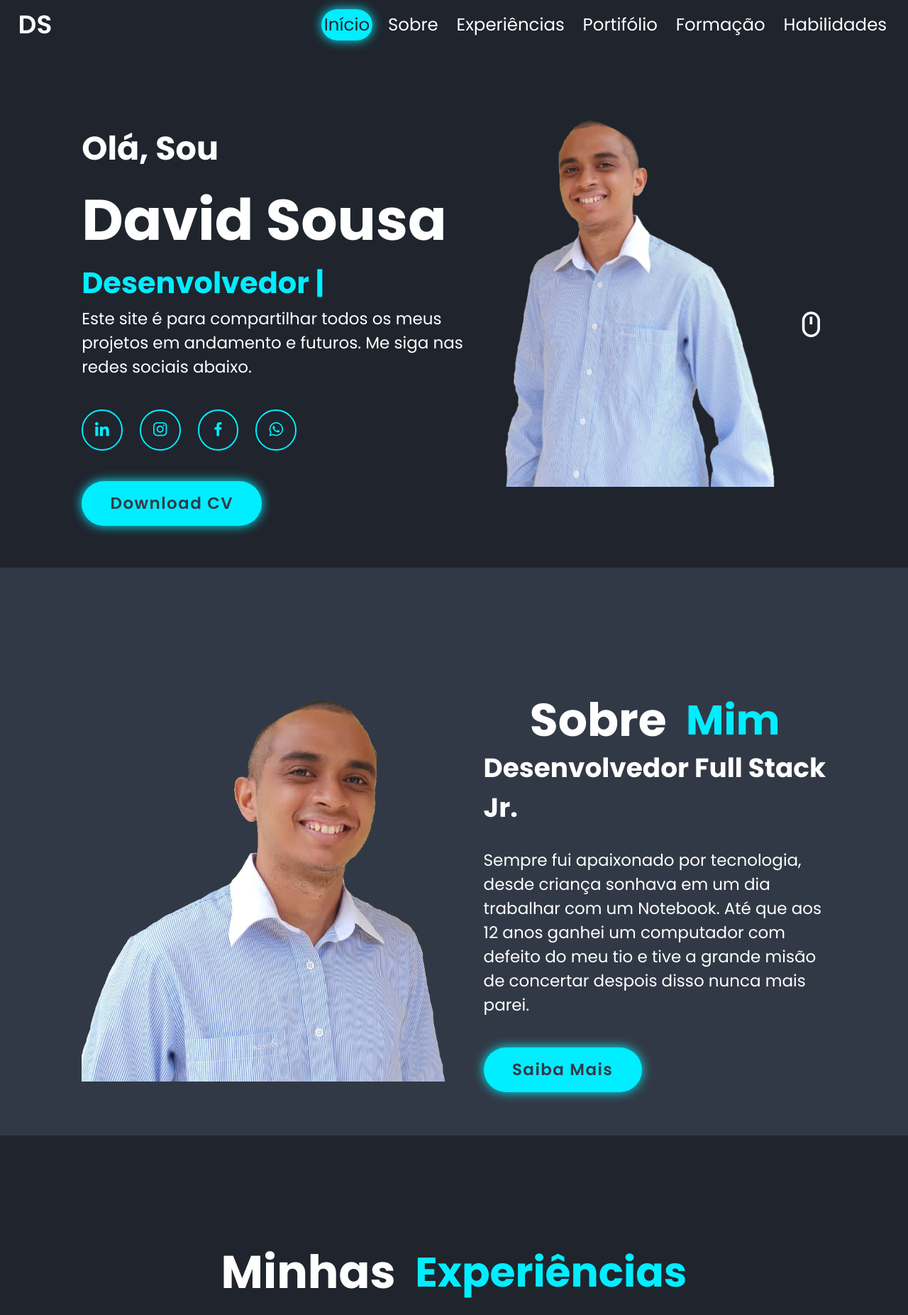
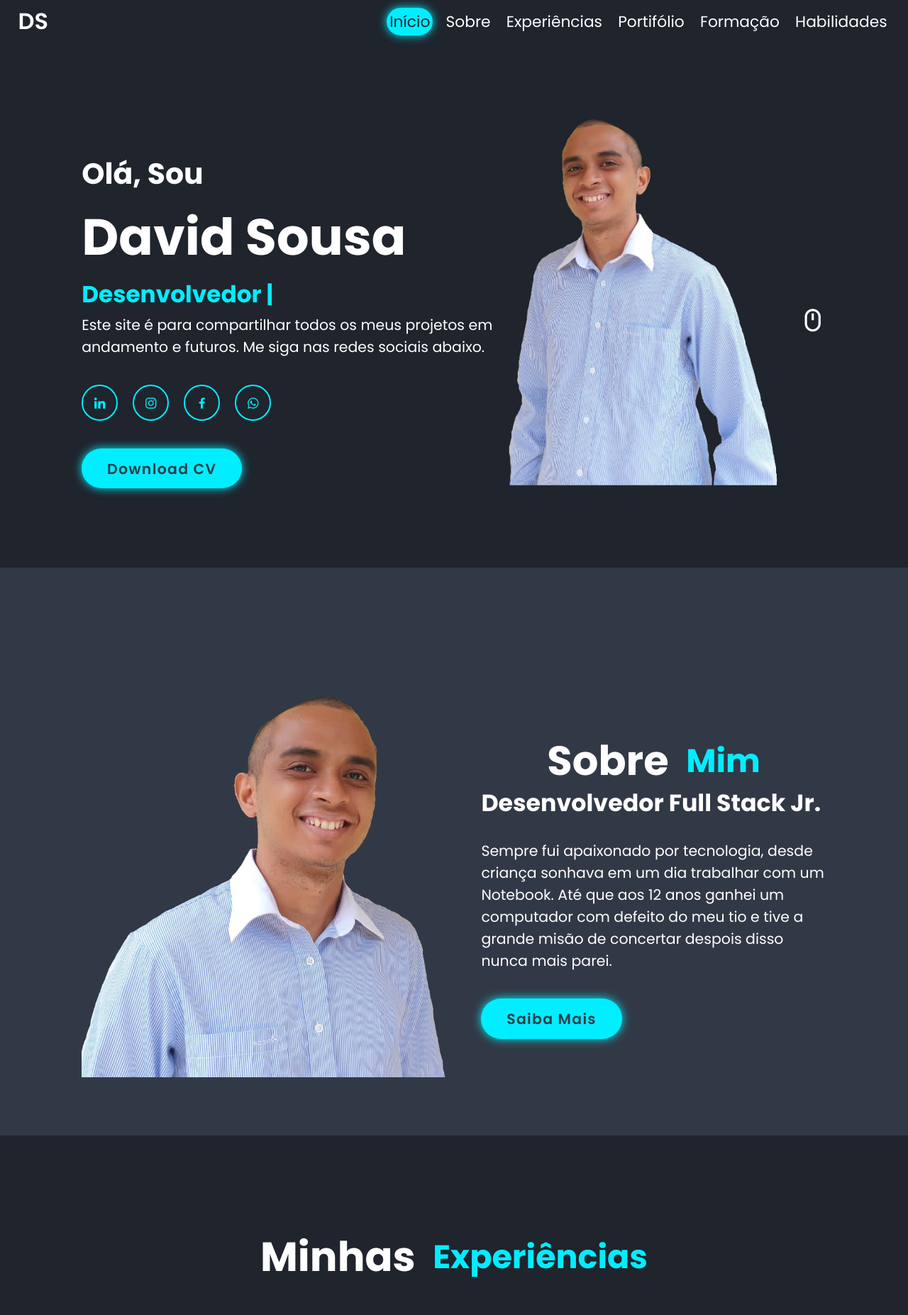
Before and after one commit to davidsousadev/meu-portifolio, a PHP site: page / in a window 1280 px wide. Shown: the top 1853 px of the page at 71% size. Run offline with PHP 8.4, Linux system fonts and the light colour scheme.

Commit message:
redução da fonte geral

```diff
--- a/assets/css/site.css
+++ b/assets/css/site.css
@@ -9,7 +9,7 @@
     outline: none;
     scroll-behavior: smooth;
     font-family:'Poppins', sans-serif;
-    font-size: 90%;
+    font-size: 80%;
 }
 
 
```
